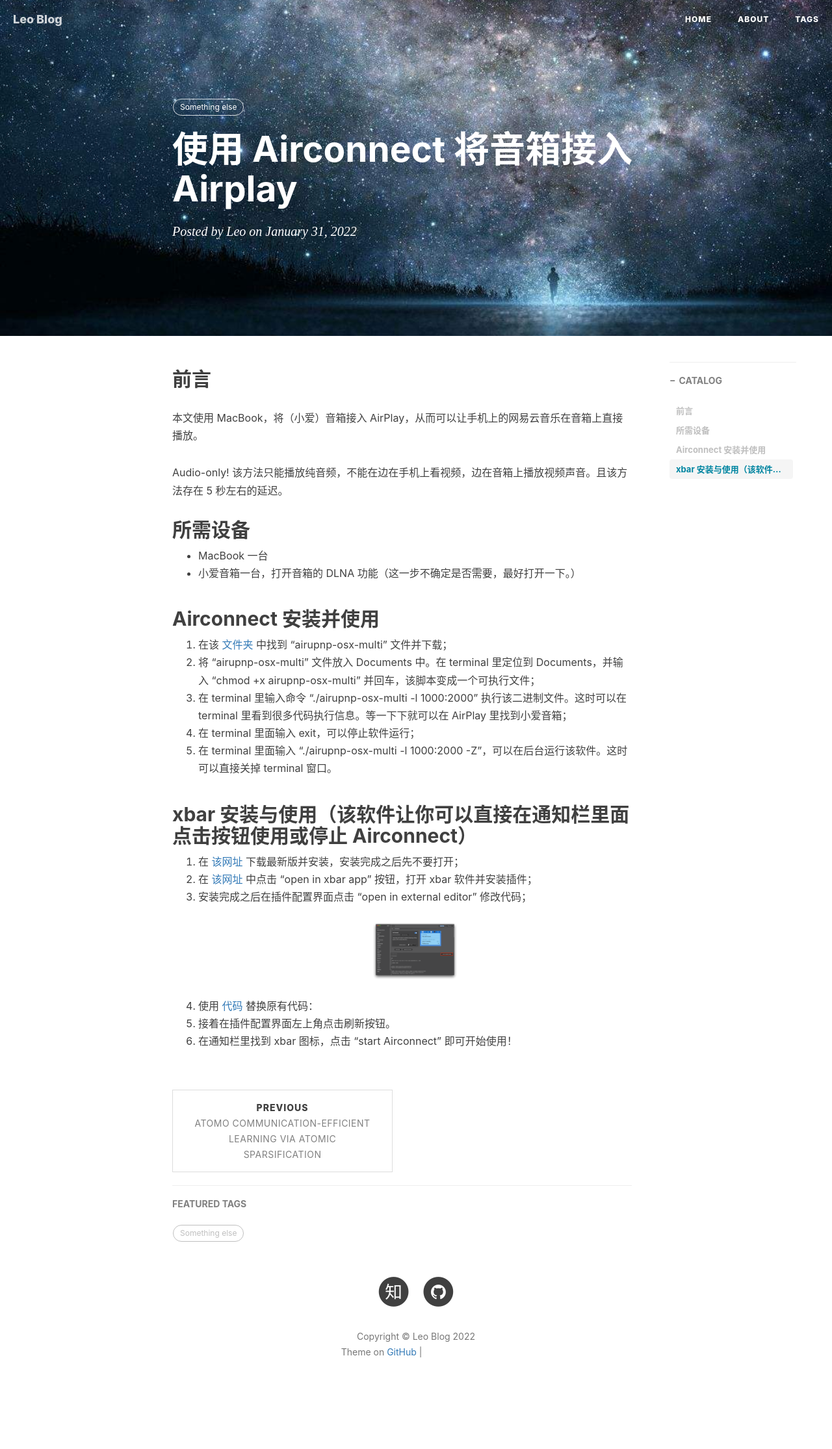
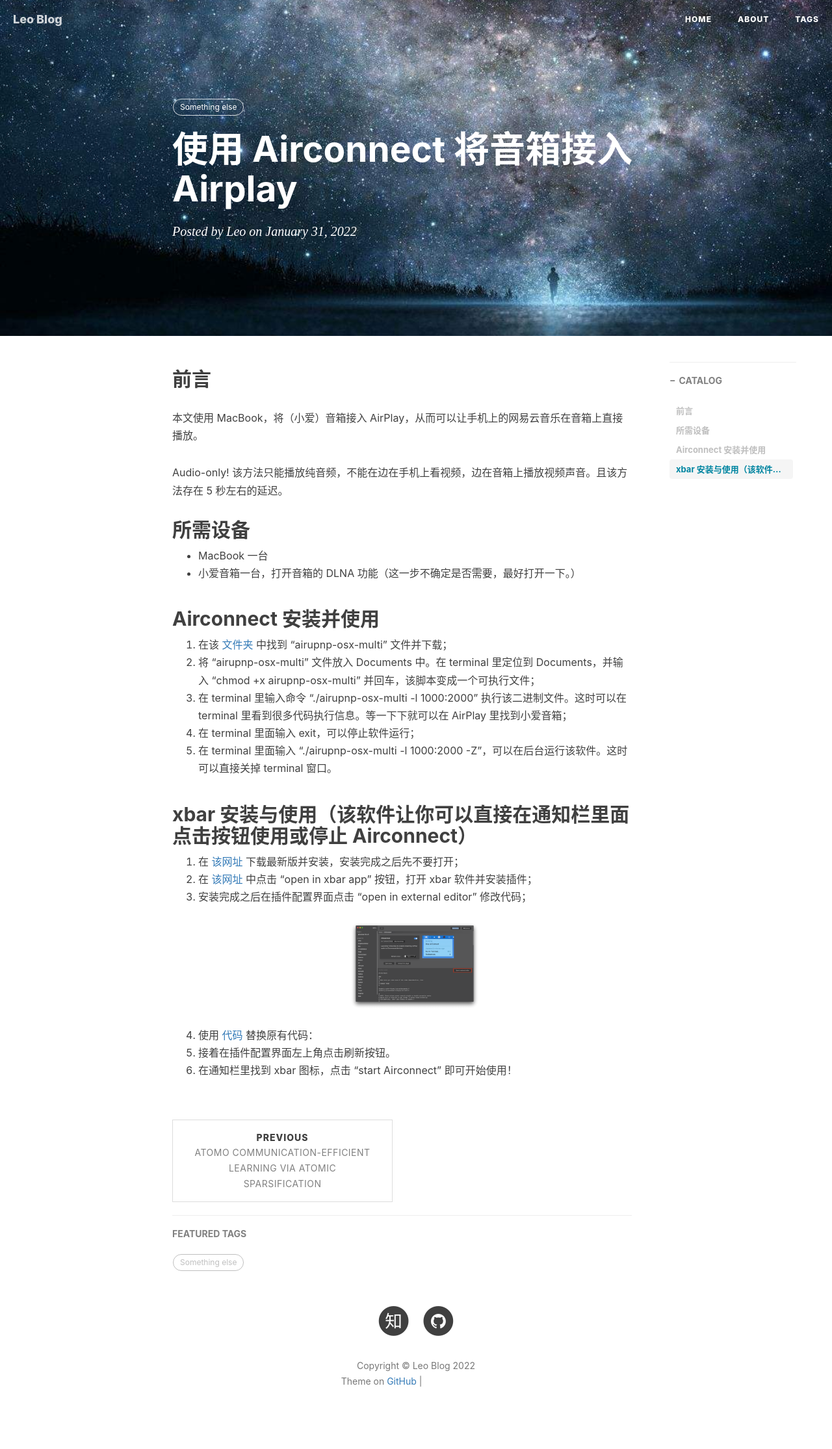
Before and after one commit to derek1998/derek1998.github.io, a Jekyll site: the page built from _posts/2022-01-31-Airconnect.md, in a window 1280 px wide. Shown: the whole page at 65% size. Built offline with Jekyll 4.4.1, drawn with Linux system fonts in a browser that asks for light colours; nearby versions of some CDN libraries; comment, search, counter and statistics services are not loaded; before the commit the page ends 2185 px from its top, so only the background shows below that; grey boxes are pictures that could not be loaded.

Commit message:
Update 2022-01-31-Airconnect.md

```diff
--- a/_posts/2022-01-31-Airconnect.md
+++ b/_posts/2022-01-31-Airconnect.md
@@ -33,7 +33,7 @@ tags:
 1. 在 [该网址](https://github.com/matryer/xbar/releases) 下载最新版并安装，安装完成之后先不要打开；
 2. 在 [该网址](https://xbarapp.com/docs/plugins/Music/airconnect.1d.sh.html) 中点击 "open in xbar app" 按钮，打开 xbar 软件并安装插件；
 3. 安装完成之后在插件配置界面点击 “open in external editor” 修改代码；
-<img src="https://github.com/derek1998/derek1998.github.io/blob/main/figures/plugin.png" width="20%">
+<img src="https://github.com/derek1998/derek1998.github.io/blob/main/figures/plugin.png" width="30%">
 
 4. 使用 [代码](https://github.com/derek1998/derek1998.github.io/blob/main/src/xbar_plugin.txt) 替换原有代码：
 5. 接着在插件配置界面左上角点击刷新按钮。
```
